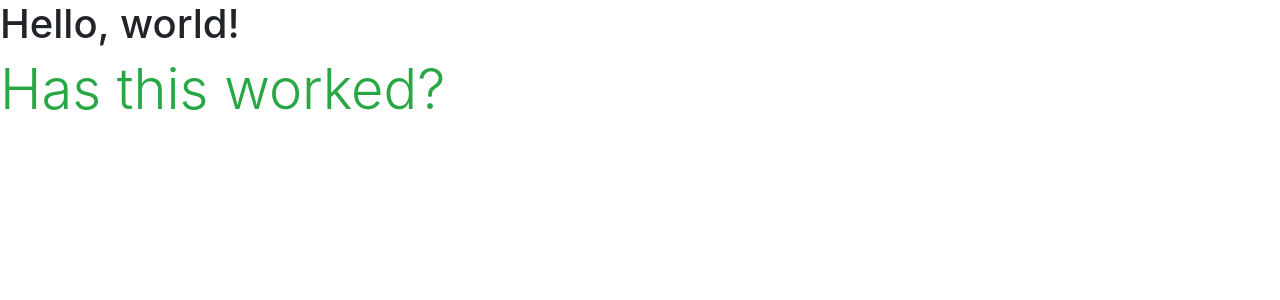
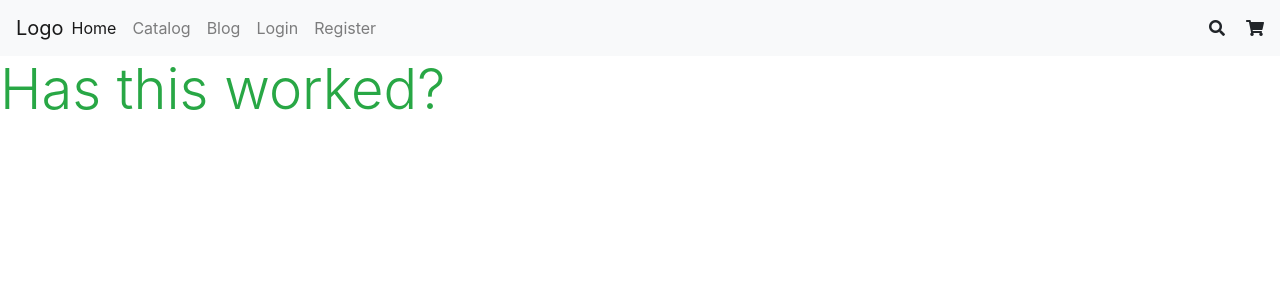
Before and after one commit to kevinoc554/druidsgrovedice, a Django app: page / in a window 1280 px wide. Shown: the top 300 px of the page. Run offline with Django 4.2, Linux system fonts and the light colour scheme; some libraries are stand-ins or nearby versions.

Commit message:
feat: add basic navbar to base.html

```diff
--- a/templates/base.html
+++ b/templates/base.html
@@ -26,13 +26,46 @@
 </head>
 
 <body>
-    <h1>Hello, world!</h1>
 
     {% if messages %}
-        <div class="message-container"></div>
+    <div class="message-container"></div>
     {% endif %}
 
     {% block page_header %}
+    <nav class="navbar navbar-expand-lg navbar-light bg-light">
+        <button class="navbar-toggler" type="button" data-toggle="collapse" data-target="#navbarSupportedContent"
+            aria-controls="navbarSupportedContent" aria-expanded="false" aria-label="Toggle navigation">
+            <span class="navbar-toggler-icon"></span>
+        </button>
+        <a class="navbar-brand mx-auto" href="#">Logo</a>
+
+        <form class="form-inline my-2 my-lg-0 order-lg-last">
+            <input class="form-control mr-sm-2 d-none" type="search" placeholder="Search" aria-label="Search">
+            <button class="btn my-2 my-sm-0" type="submit"><i class="fas fa-search"></i></button>
+        </form>
+        <div class="ml-2 order-lg-last"><i class="fas fa-shopping-cart"></i></div>
+
+        <div class="collapse navbar-collapse" id="navbarSupportedContent">
+            <ul class="navbar-nav mr-auto">
+                <li class="nav-item active">
+                    <a class="nav-link" href="#">Home <span class="sr-only">(current)</span></a>
+                </li>
+                <li class="nav-item">
+                    <a class="nav-link" href="#">Catalog</a>
+                </li>
+                <li class="nav-item">
+                    <a class="nav-link" href="#">Blog</a>
+                </li>
+                <li class="nav-item">
+                    <a class="nav-link" href="#">Login</a>
+                </li>
+                <li class="nav-item">
+                    <a class="nav-link" href="#">Register</a>
+                </li>
+            </ul>
+        </div>
+
+    </nav>
     {% endblock %}
 
     {% block content %}
```
